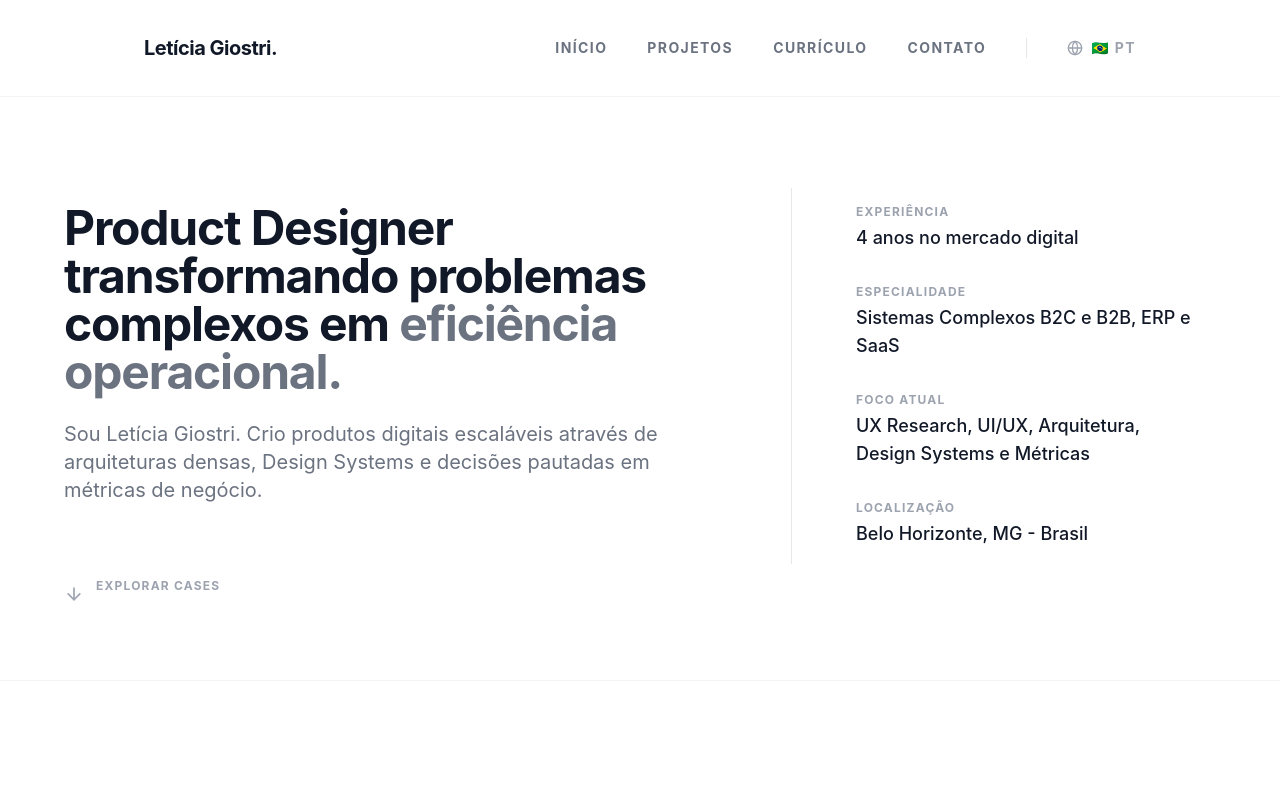
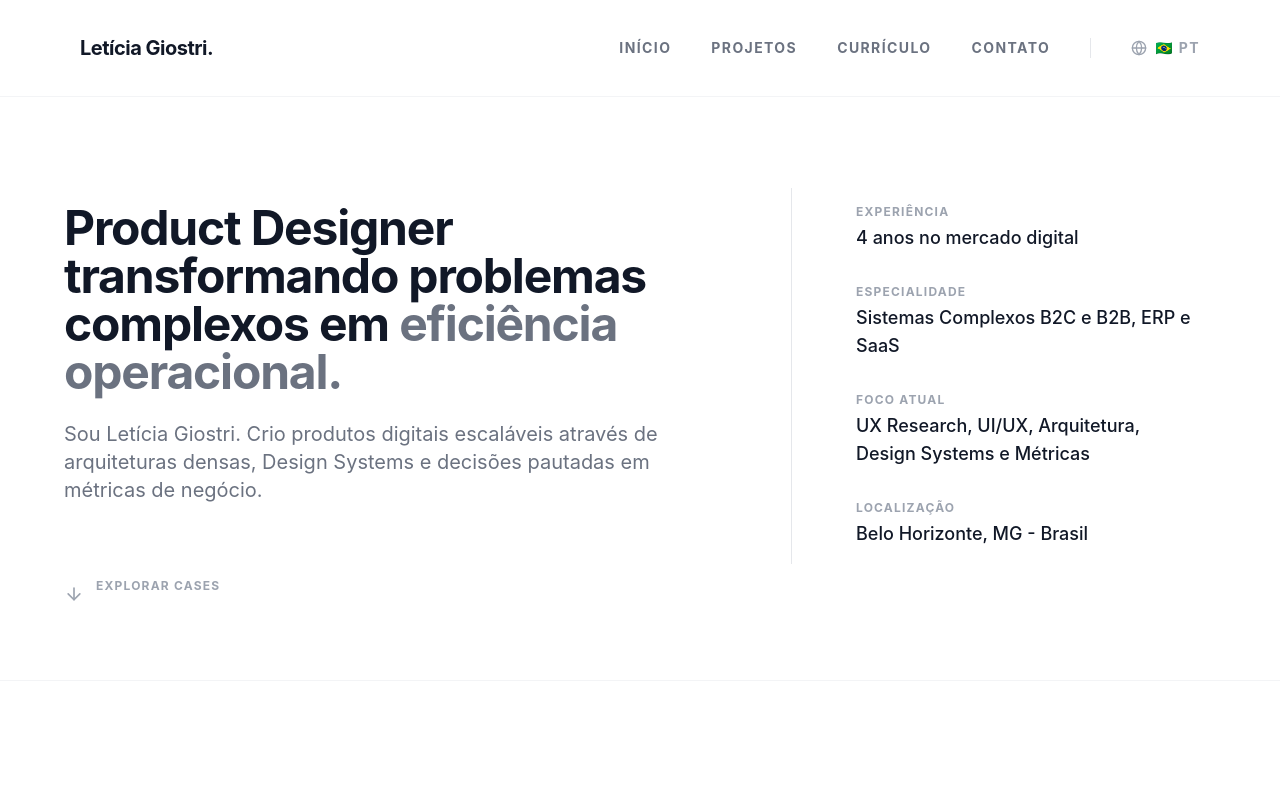
Before and after one commit to GiostriDesignerDeveloper/PROJETO-VSCODE-LET, a React (Vite) app: page / in a window 1280 px wide. Shown: the top 800 px of the page. Built offline with nearby package versions, Linux system fonts and the light colour scheme.

Commit message:
Change 74

```diff
--- a/src/components/Header.tsx
+++ b/src/components/Header.tsx
@@ -8,6 +8,7 @@ const Header = () => {
   const { t, toggleLanguage, language } = useLanguage();
   const location = useLocation();
 
+  // Scroll suave para as âncoras (Hash Scrolling)
   useEffect(() => {
     if (location.hash) {
       const id = location.hash.replace("#", "");
@@ -32,9 +33,12 @@ const Header = () => {
 
   return (
     <header className="fixed top-0 left-0 w-full bg-white z-[100] border-b border-gray-100">
-      <div className="container mx-auto px-4 max-w-5xl">
+
+      {/* A MÁGICA ESTÁ AQUI: max-w-6xl para bater com o alinhamento das outras páginas */}
+      <div className="container mx-auto px-4 max-w-6xl">
         <div className="flex justify-between items-center h-24">
 
+          {/* Logo Minimalista */}
           <Link
             to="/"
             className="text-xl font-bold text-gray-900 tracking-tight hover:text-gray-600 transition-colors"
@@ -42,6 +46,7 @@ const Header = () => {
             Letícia Giostri.
           </Link>
 
+          {/* Desktop Navigation */}
           <nav className="hidden md:flex items-center space-x-10">
             {navLinks.map((link) => (
               <Link
@@ -53,6 +58,7 @@ const Header = () => {
               </Link>
             ))}
 
+            {/* Language Switch */}
             <button
               onClick={toggleLanguage}
               className="flex items-center gap-2 text-sm font-bold text-gray-400 hover:text-gray-900 transition-colors uppercase tracking-widest border-l border-gray-200 pl-10"
@@ -63,6 +69,7 @@ const Header = () => {
             </button>
           </nav>
 
+          {/* Mobile Actions */}
           <div className="flex items-center gap-6 md:hidden">
             <button
               onClick={toggleLanguage}
@@ -83,9 +90,10 @@ const Header = () => {
         </div>
       </div>
 
+      {/* Mobile Navigation Menu */}
       {isMenuOpen && (
         <div className="md:hidden bg-white border-b border-gray-100 shadow-xl absolute w-full left-0 top-24">
-          <div className="container mx-auto px-4 py-8 flex flex-col space-y-6">
+          <div className="container mx-auto px-4 py-8 flex flex-col space-y-6 max-w-6xl">
             {navLinks.map((link) => (
               <Link
                 key={link.name}
--- a/src/data/projects.ts
+++ b/src/data/projects.ts
@@ -11,6 +11,7 @@ export const projectsData: Project[] = [
       en: "Transforming a fragmented purchasing process into faster and more reliable decisions",
     },
     status: "active",
+    // Aqui vai APENAS o link puro, pois o ProjectPage já constrói o <iframe> em volta dele
     embedUrl: "",
     description: {
       pt: "Como transformamos um processo de compras baseado em planilhas, ligações e WhatsApp em uma experiência centralizada, reduzindo esforço operacional e facilitando a tomada de decisão.",
```
Also changed, not shown: public/b2b-cotacao.png.
